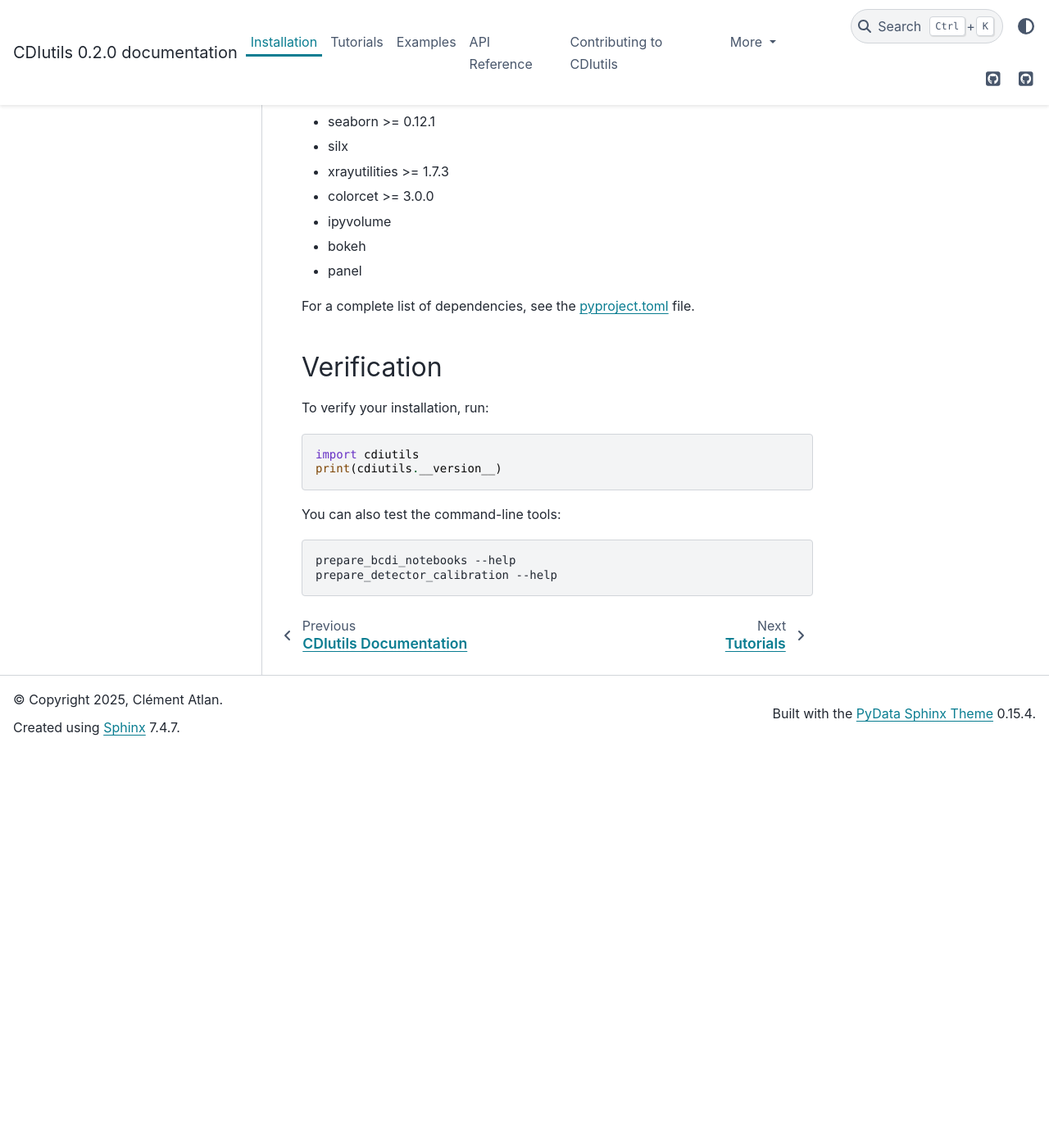
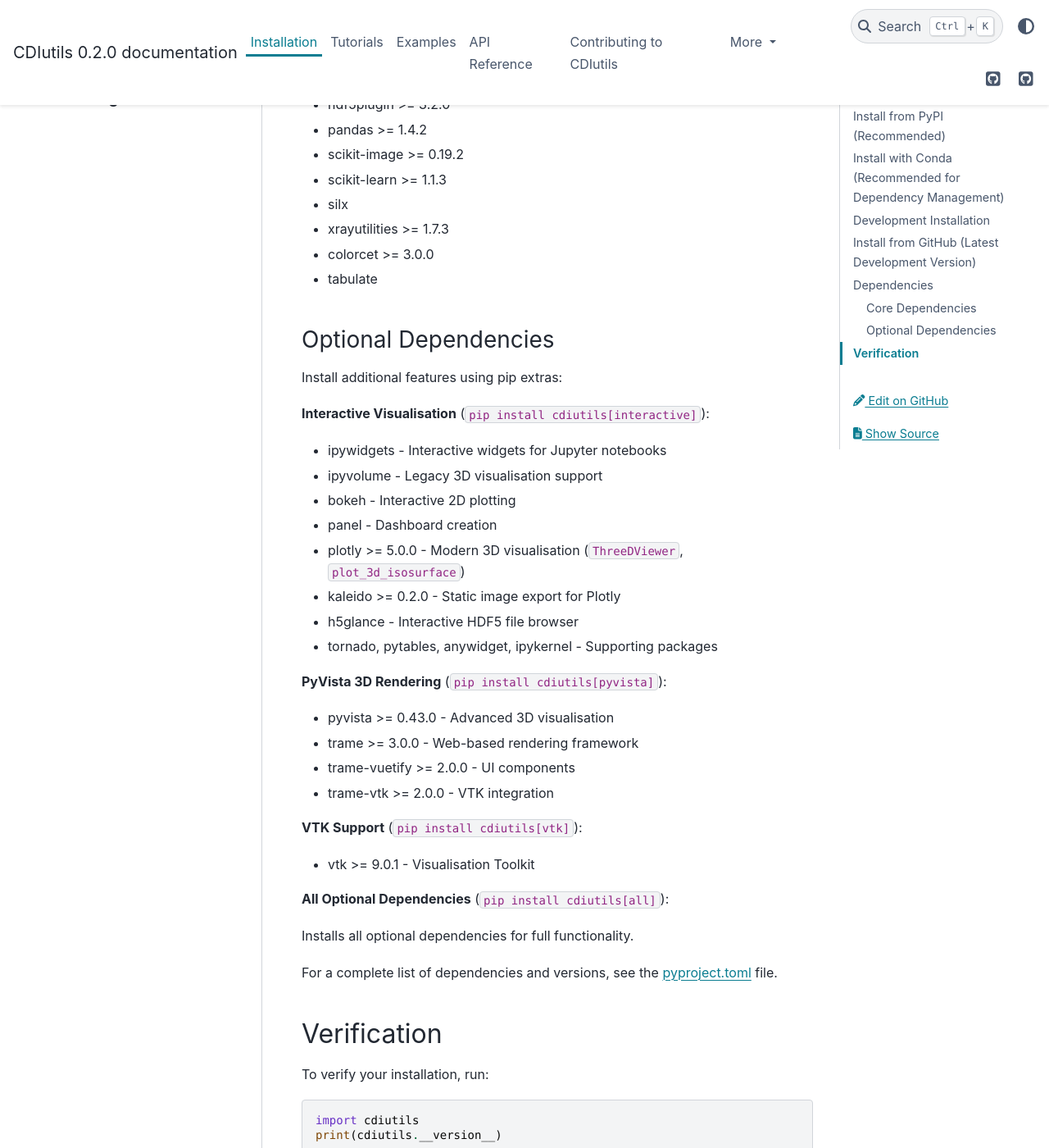
Before and after one commit to clatlan/cdiutils, a Sphinx documentation site: the page built from docs/installation.rst, in a window 1280 px wide and 1400 px high, scrolled down 2069 px. Shown: the whole window at 82% size. Built offline with Sphinx 7.4.7 and the PyData theme 0.15.4, drawn with Linux system fonts in a browser that asks for light colours; before the commit the page ends 2986 px from its top, so only the background shows below that; some of the changed text lies outside the part shown.

Commit message:
update docs according to the integration of the interactive sub-package

```diff
--- a/docs/index.rst
+++ b/docs/index.rst
@@ -12,10 +12,12 @@ The package is designed to handle the three primary stages of a BCDI data proces
 Key Features
 ------------
 
+* **Modern Interactive 3D Visualisation**: Plotly-based tools (``ThreeDViewer``, ``plot_3d_isosurface``) with extensive controls for colormaps, colorbar settings, and NaN handling
 * **Flexibility in Hardware**: GPU support for phase retrieval, CPU support for pre/post-processing
 * **Multiple Beamlines**: Support for various synchrotron beamlines (ID01, P10, SIXS, etc.)
 * **Comprehensive Analysis**: Full toolkit for strain analysis, phase manipulation, and visualization
 * **Publication-Ready Plots**: High-quality figures suitable for scientific publications
+* **Optional Dependencies**: Modular installation - install only what you need (``[interactive]``, ``[pyvista]``, ``[vtk]``)
 
 .. toctree::
    :maxdepth: 2
--- a/docs/installation.rst
+++ b/docs/installation.rst
@@ -81,25 +81,56 @@ To get the latest development version directly from GitHub:
 Dependencies
 ------------
 
-CDIutils depends on the following core packages:
+CDIutils has a minimal set of core dependencies for basic functionality. Additional features require optional dependencies.
+
+Core Dependencies
+~~~~~~~~~~~~~~~~~
 
 * numpy
 * scipy >= 1.8.0
-* matplotlib >= 3.8
+* matplotlib >= 3.10
 * h5py >= 3.6.0
 * hdf5plugin >= 3.2.0
 * pandas >= 1.4.2
 * scikit-image >= 0.19.2
 * scikit-learn >= 1.1.3
-* seaborn >= 0.12.1
 * silx
 * xrayutilities >= 1.7.3
 * colorcet >= 3.0.0
-* ipyvolume
-* bokeh
-* panel
+* tabulate
 
-For a complete list of dependencies, see the `pyproject.toml <https://github.com/clatlan/cdiutils/blob/master/pyproject.toml>`_ file.
+Optional Dependencies
+~~~~~~~~~~~~~~~~~~~~~
+
+Install additional features using pip extras:
+
+**Interactive Visualisation** (``pip install cdiutils[interactive]``):
+
+* ipywidgets - Interactive widgets for Jupyter notebooks
+* ipyvolume - Legacy 3D visualisation support
+* bokeh - Interactive 2D plotting
+* panel - Dashboard creation
+* plotly >= 5.0.0 - Modern 3D visualisation (``ThreeDViewer``, ``plot_3d_isosurface``)
+* kaleido >= 0.2.0 - Static image export for Plotly
+* h5glance - Interactive HDF5 file browser
+* tornado, pytables, anywidget, ipykernel - Supporting packages
+
+**PyVista 3D Rendering** (``pip install cdiutils[pyvista]``):
+
+* pyvista >= 0.43.0 - Advanced 3D visualisation
+* trame >= 3.0.0 - Web-based rendering framework
+* trame-vuetify >= 2.0.0 - UI components
+* trame-vtk >= 2.0.0 - VTK integration
+
+**VTK Support** (``pip install cdiutils[vtk]``):
+
+* vtk >= 9.0.1 - Visualisation Toolkit
+
+**All Optional Dependencies** (``pip install cdiutils[all]``):
+
+Installs all optional dependencies for full functionality.
+
+For a complete list of dependencies and versions, see the `pyproject.toml <https://github.com/clatlan/cdiutils/blob/master/pyproject.toml>`_ file.
 
 Verification
 ------------
```
Also changed, not shown: docs/api.rst (+11 -0 lines), docs/changelog.rst (+31 -3 lines), docs/examples/index.rst (+14 -0 lines), docs/tutorials/index.rst (+5 -3 lines), docs/tutorials/interactive_3d_tutorial.rst (added, +279 -0 lines).
